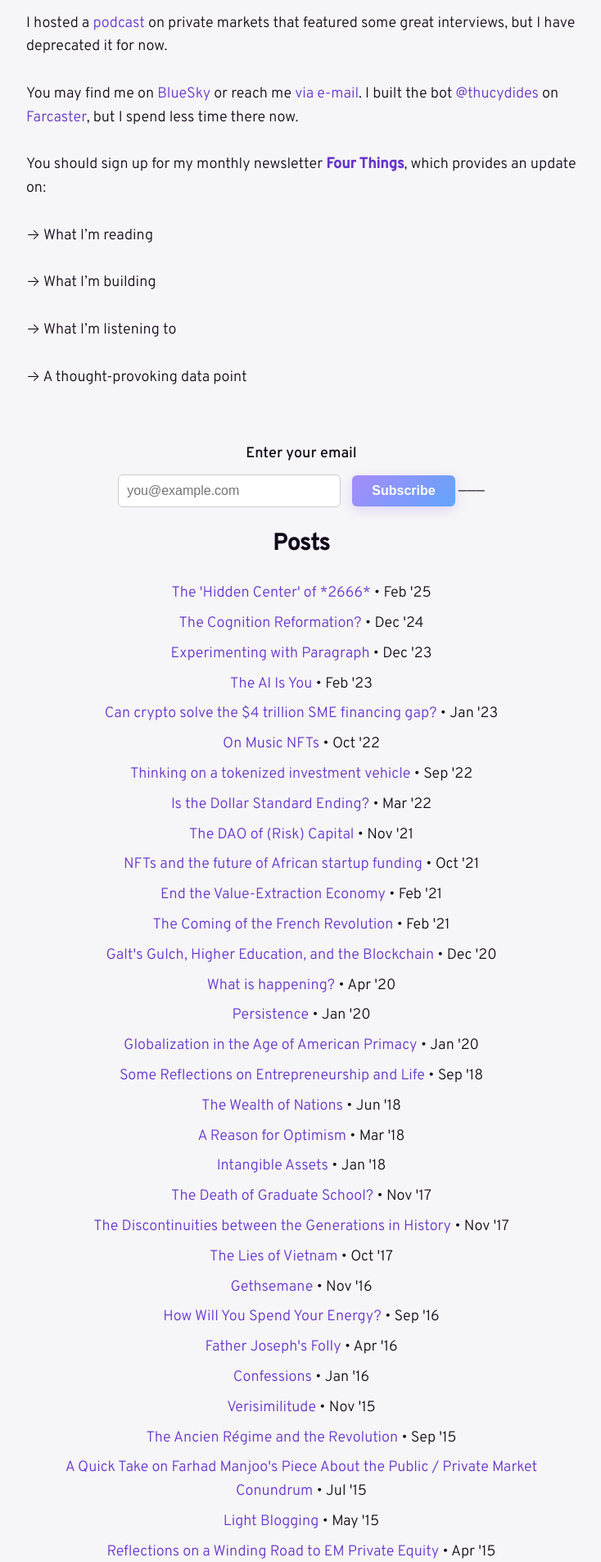
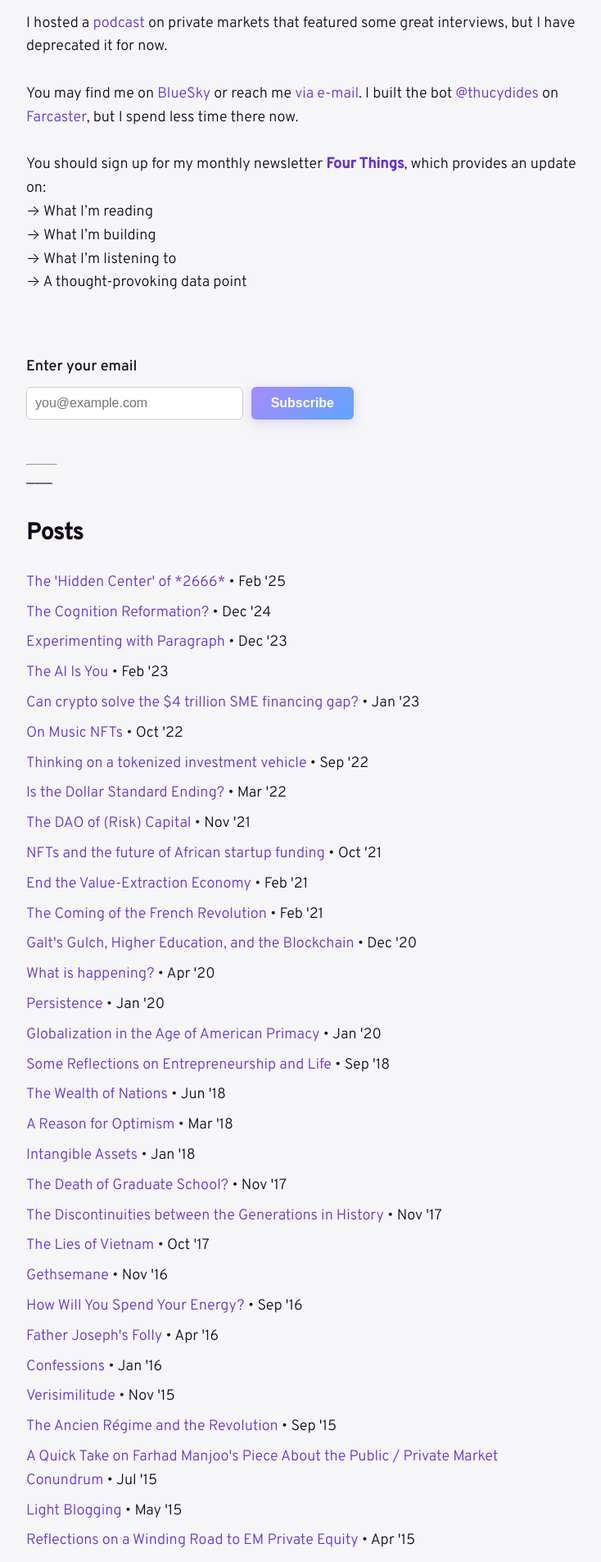
Before and after one commit to miguelito4/casey.github.io, a Jekyll site: the page built from index.html, in a window 1280 px wide. Shown: the part 988-2894 px from the top of the page at 82% size, without its empty margins (272-1006 px from the left). Built offline with Jekyll 4.4.1, drawn with Linux system fonts in a browser that asks for light colours; some web fonts are replaced; the list of posts is cut into pages by our own code.

Commit message:
editing newsletter subscribe form

```diff
--- a/_layouts/home.html
+++ b/_layouts/home.html
@@ -24,13 +24,13 @@ layout: default
         You may find me on <a href="https://bsky.app/profile/mcasey.xyz">BlueSky</a> or reach me <a href="mailto:hi@mcasey.xyz">via e-mail</a>. I built the bot <a href="https://warpcast.com/thucydides">@thucydides</a> on <a href="https://farcaster.xyz">Farcaster</a>, but I spend less time there now.
         <br><br>
         You should sign up for my monthly newsletter <a href="https://buttondown.com/fourthings"><strong>Four Things</strong></a>, which provides an update on:
-        <br><br>
+        <br>
         → What I’m reading
-        <br><br>
+        <br>
         → What I’m building
-        <br><br>
+        <br>
         → What I’m listening to
-        <br><br>
+        <br>
         → A thought-provoking data point
         <br><br>
         <form
@@ -39,12 +39,13 @@ layout: default
           target="popupwindow"
           onsubmit="window.open('https://buttondown.com/fourthings', 'popupwindow')"
           class="embeddable-buttondown-form"
-          style="text-align: center; margin-top: 2em;"
+          style="margin-top: 2.5em; margin-bottom: 2em; text-align: left; max-width: 400px;"
         >
-          <label for="bd-email" style="display: block; margin-bottom: 10px; font-weight: 500;">
+          <label for="bd-email" style="display: block; margin-bottom: 0.5em; font-weight: 500;">
             Enter your email
           </label>
 
+          <div style="display: flex; flex-wrap: wrap; gap: 10px;">
             <input
               type="email"
               name="email"
@@ -53,11 +54,10 @@ layout: default
               placeholder="you@example.com"
               style="
                 padding: 10px;
-              width: 250px;
-              max-width: 90%;
+                flex: 1 1 auto;
+                min-width: 200px;
                 border-radius: 6px;
                 border: 1px solid #ccc;
-              margin-right: 10px;
                 font-size: 16px;"
             />
 
@@ -78,6 +78,10 @@ layout: default
               onmouseover="this.style.transform='scale(1.05)'"
               onmouseout="this.style.transform='scale(1)'"
             />
+          </div>
+        </form>
+
+        <hr style="width: 2em; margin-top: 3em; margin-left: 0;" />
         ———
 
     <h2>Posts</h2>
```
Lines whose indentation alone changed are shown as unchanged.
